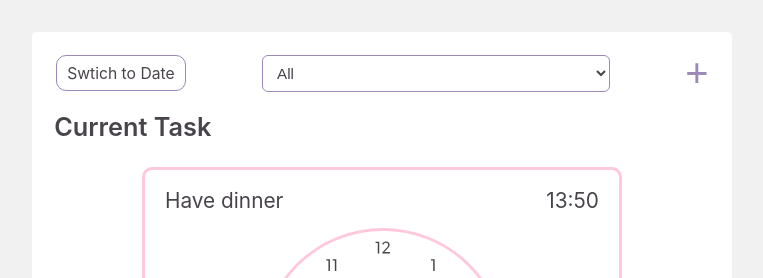
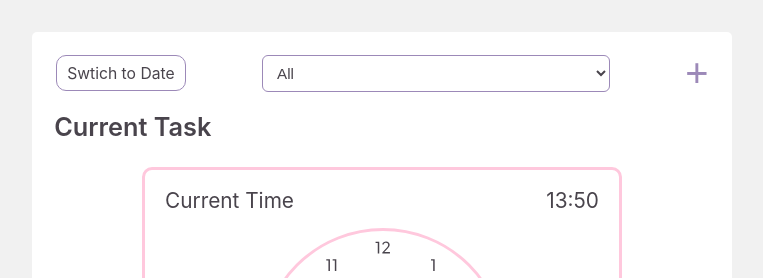
Before and after one commit to Amin-Ansari/My-to-do-list, a React (Create React App) app: page / in a window 1280 px wide. Shown: the top 278 px of the page, without its empty margins (258-1021 px from the left). Built offline with nearby package versions, Linux system fonts and the light colour scheme.

Commit message:
The TitleAndTime component got changed

```diff
--- a/src/Components/Data/TitleAndTime.js
+++ b/src/Components/Data/TitleAndTime.js
@@ -31,7 +31,7 @@ const TitleAndTime = (props) => {
 
   return (
     <div className="title-and-time-style">
-      <h6>Have dinner</h6>
+      <h6>Current Time</h6>
       <span>{`${currentTime.hour}:${currentTime.minutes}`}</span>
     </div>
   );
```
